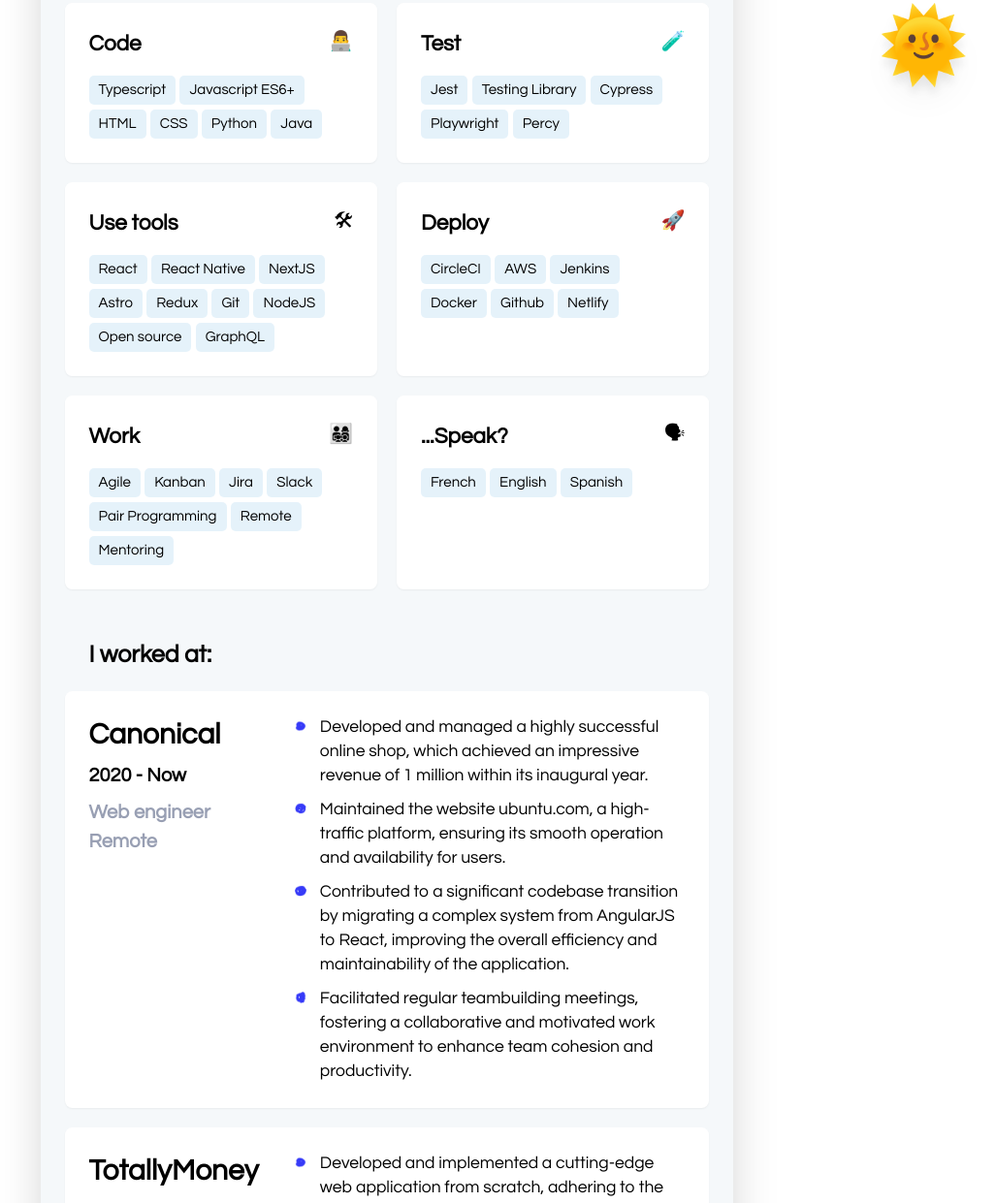
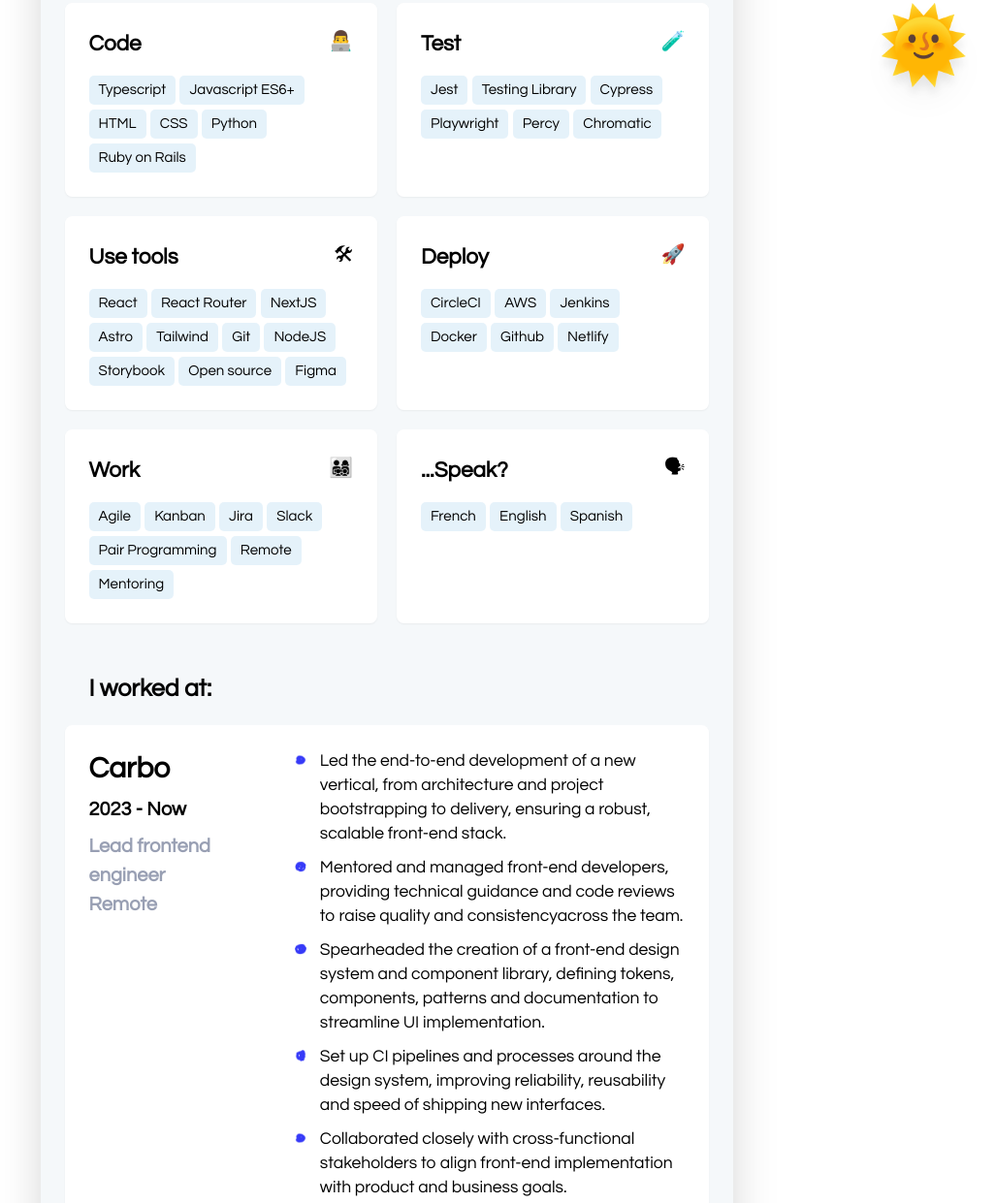
Before and after one commit to ClementChaumel/astro-cv, an Astro site: page / in a window 1280 px wide. Shown: the part 673-1914 px from the top of the page at 97% size, without its empty margins (241-1268 px from the left). Built offline with nearby package versions, Linux system fonts and the light colour scheme; Astro itself is replaced by a stand-in of ours.

Commit message:
Add Carbo

```diff
--- a/src/components/Experience.astro
+++ b/src/components/Experience.astro
@@ -21,10 +21,25 @@
   <h2 class="text-xl font-black px-5 mb-4">I worked at:</h2>
   <div class="flex flex-col gap-4">
     <Item
+      title="Carbo"
+      job="Lead frontend engineer"
+      location="Remote"
+      date="2023 - Now"
+      achievements={[
+        "Led the end-to-end development of a new vertical, from architecture and project bootstrapping to delivery, ensuring a robust, scalable front-end stack.",
+        "Mentored and managed front-end developers, providing technical guidance and code reviews to raise quality and consistencyacross the team.",
+        "Spearheaded the creation of a front-end design system and component library, defining tokens, components, patterns and documentation to streamline UI implementation.",
+        "Set up CI pipelines and processes around the design system, improving reliability, reusability and speed of shipping new interfaces.",
+        "Collaborated closely with cross-functional stakeholders to align front-end implementation with product and business goals.",
+      ]}
+      svg={svgs[2]}
+      svgExtraStyle="transform: scale(0.7); transform-origin: left;"
+    />
+    <Item
       title="Canonical"
       job="Web engineer"
       location="Remote"
-      date="2020 - Now"
+      date="2020 - 2023"
       achievements={[
         "Developed and managed a highly successful online shop, which achieved an impressive revenue of 1 million within its inaugural year.",
         "Maintained the website ubuntu.com, a high-traffic platform, ensuring its smooth operation and availability for users.",
--- a/src/components/Item.astro
+++ b/src/components/Item.astro
@@ -9,9 +9,10 @@
     viewBox: string;
     path: string;
   };
+  svgExtraStyle?: string;
 }
 
-const { title, date, job, location, achievements, svg } = Astro.props;
+const { title, date, job, location, achievements, svg, svgExtraStyle } = Astro.props;
 ---
 
 <div
@@ -26,6 +27,7 @@
       class="absolute top-6 -left-1 w-36"
       xmlns="http://www.w3.org/2000/svg"
       viewBox={svg.viewBox}
+      style={svgExtraStyle}
     >
       <path
         class="line transition-all duration-300 ease-in-out"
@@ -47,7 +49,7 @@
         <li class="flex gap-2 text-sm">
           <img
             class="disc w-4 h-4 mt-px"
-            src={`/images/dot${index + 1}.png`}
+            src={`/images/dot${(index % 4) + 1}.png`}
             alt=""
           />{" "}
           <p>{achievement}</p>
--- a/src/components/Skills.astro
+++ b/src/components/Skills.astro
@@ -37,14 +37,14 @@
         "HTML",
         "CSS",
         "Python",
-        "Java",
+        "Ruby on Rails",
       ]}
       svg={svgs[0]}
       emoji="👨‍💻"
     />
     <Skill
       title="Test"
-      details={["Jest", "Testing Library", "Cypress", "Playwright", "Percy"]}
+      details={["Jest", "Testing Library", "Cypress", "Playwright", "Percy", "Chromatic"]}
       svg={svgs[1]}
       emoji="🧪"
     />
@@ -52,14 +52,15 @@
       title="Use tools"
       details={[
         "React",
-        "React Native",
+        "React Router",
         "NextJS",
         "Astro",
-        "Redux",
+        "Tailwind",
         "Git",
         "NodeJS",
+        "Storybook",
         "Open source",
-        "GraphQL",
+        "Figma",
       ]}
       svg={svgs[2]}
       emoji="🛠"
```
Also changed, not shown: .yarnrc.yml (added), 1 other file.
